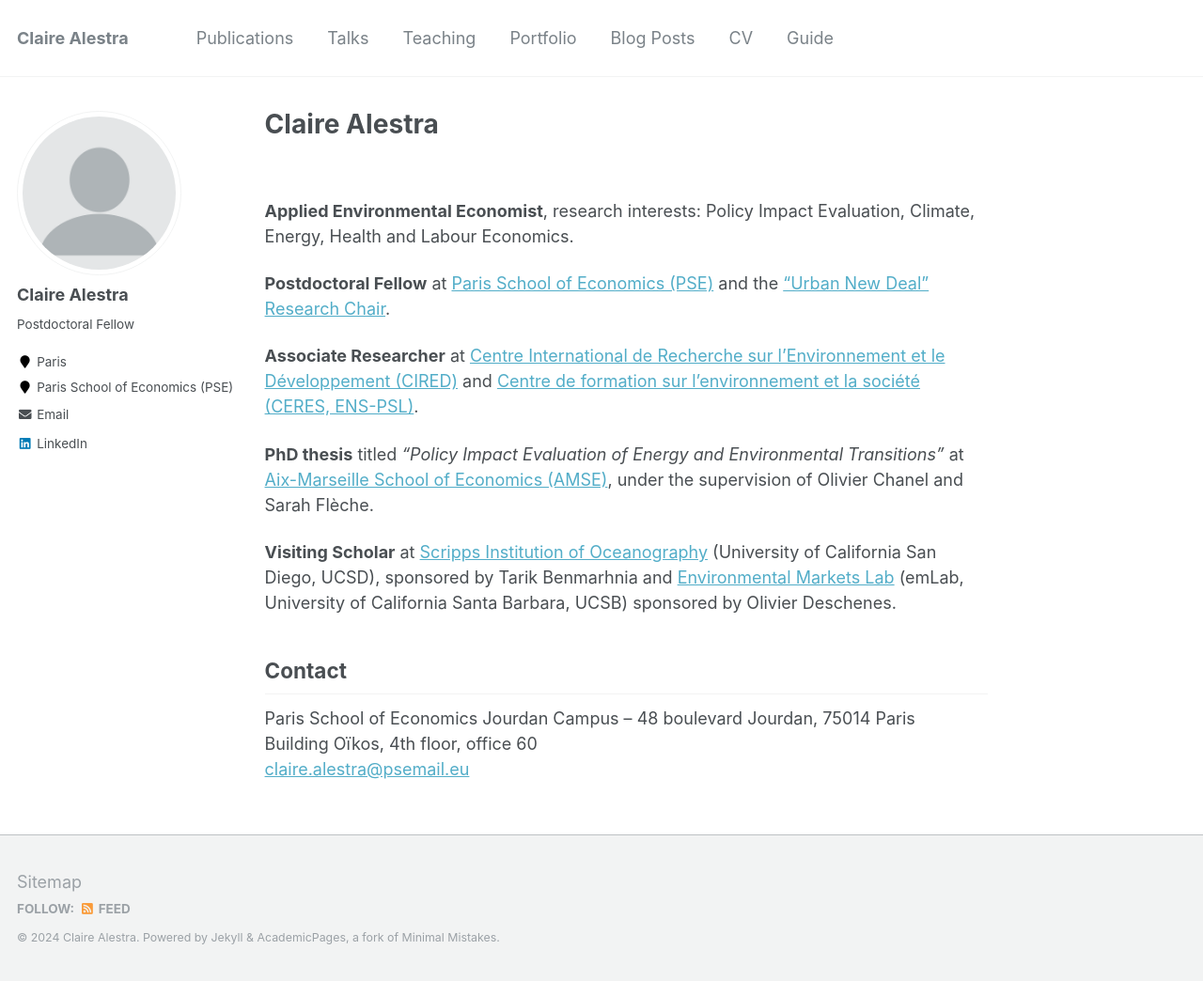
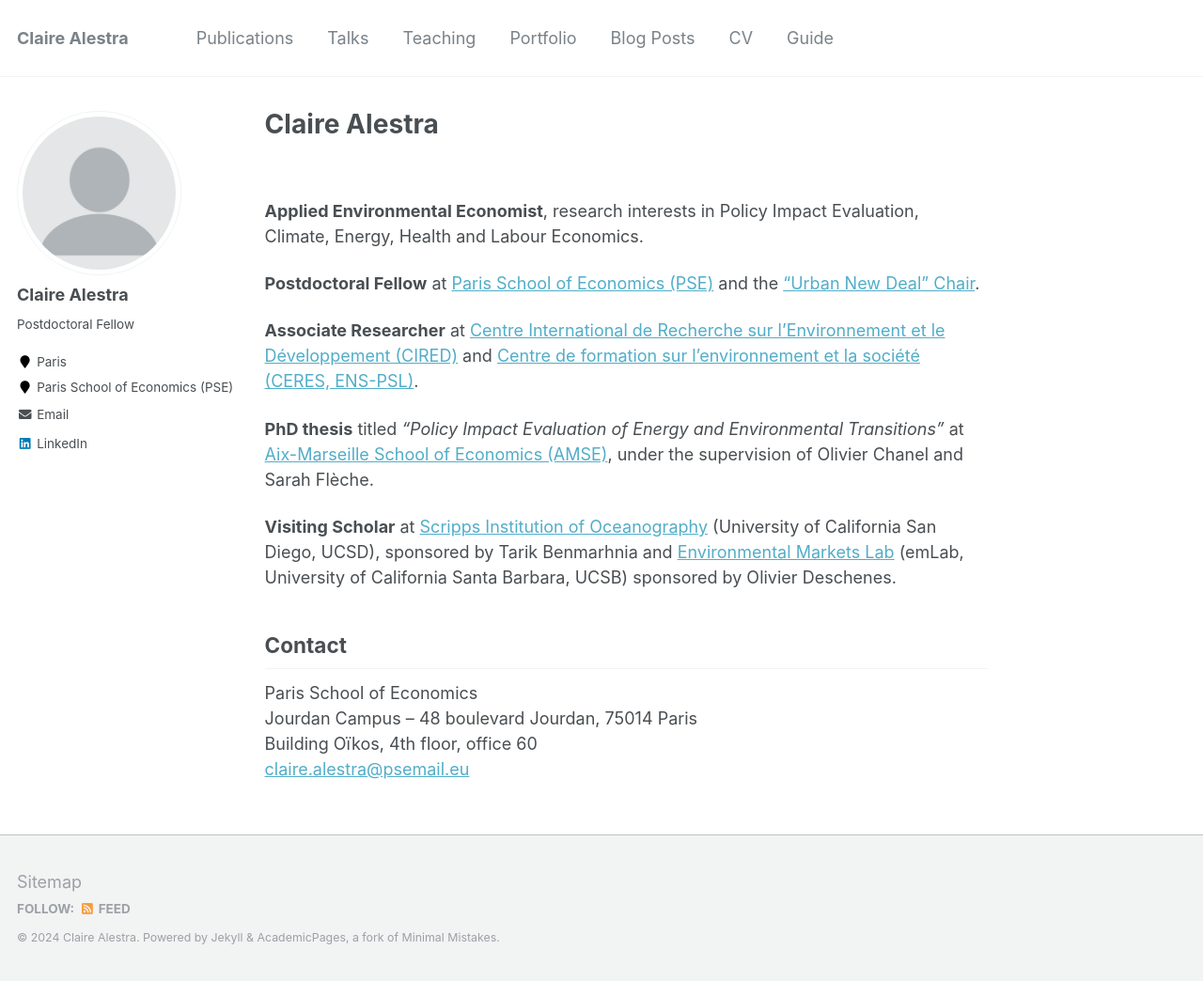
Before and after one commit to ClaireAlestra/ClaireAlestra.github.io, a Jekyll site: the page built from _pages/about.md, in a window 1280 px wide and 1044 px high. Shown: the whole window at 94% size. Built offline with Jekyll 4.4.1, drawn with Linux system fonts in a browser that asks for light colours.

Commit message:
Update about.md

```diff
--- a/_pages/about.md
+++ b/_pages/about.md
@@ -10,9 +10,9 @@ redirect_from:
 
 <br>
 
-**Applied Environmental Economist**, research interests: Policy Impact Evaluation, Climate, Energy, Health and Labour Economics.
+**Applied Environmental Economist**, research interests in Policy Impact Evaluation, Climate, Energy, Health and Labour Economics.
 
-**Postdoctoral Fellow** at [Paris School of Economics (PSE)](https://www.parisschoolofeconomics.eu/en/) and the ["Urban New Deal" Research Chair](https://www.parisschoolofeconomics.eu/en/pse-partnership-programme/chairs/urban-new-deal-chair/).
+**Postdoctoral Fellow** at [Paris School of Economics (PSE)](https://www.parisschoolofeconomics.eu/en/) and the ["Urban New Deal" Chair](https://www.parisschoolofeconomics.eu/en/pse-partnership-programme/chairs/urban-new-deal-chair/).
 
 **Associate Researcher** at [Centre International de Recherche sur l'Environnement et le Développement (CIRED)](https://www.centre-cired.fr/en/) and [Centre de formation sur l’environnement et la société (CERES, ENS-PSL)](https://ceres.ens.fr/).
 
@@ -22,7 +22,7 @@ redirect_from:
 
 ## Contact
 
-Paris School of Economics
+Paris School of Economics <br>
 Jourdan Campus – 48 boulevard Jourdan, 75014 Paris <br>
 Building Oïkos, 4th floor, office 60  <br>
 [claire.alestra@psemail.eu](claire.alestra@psemail.eu)
```
